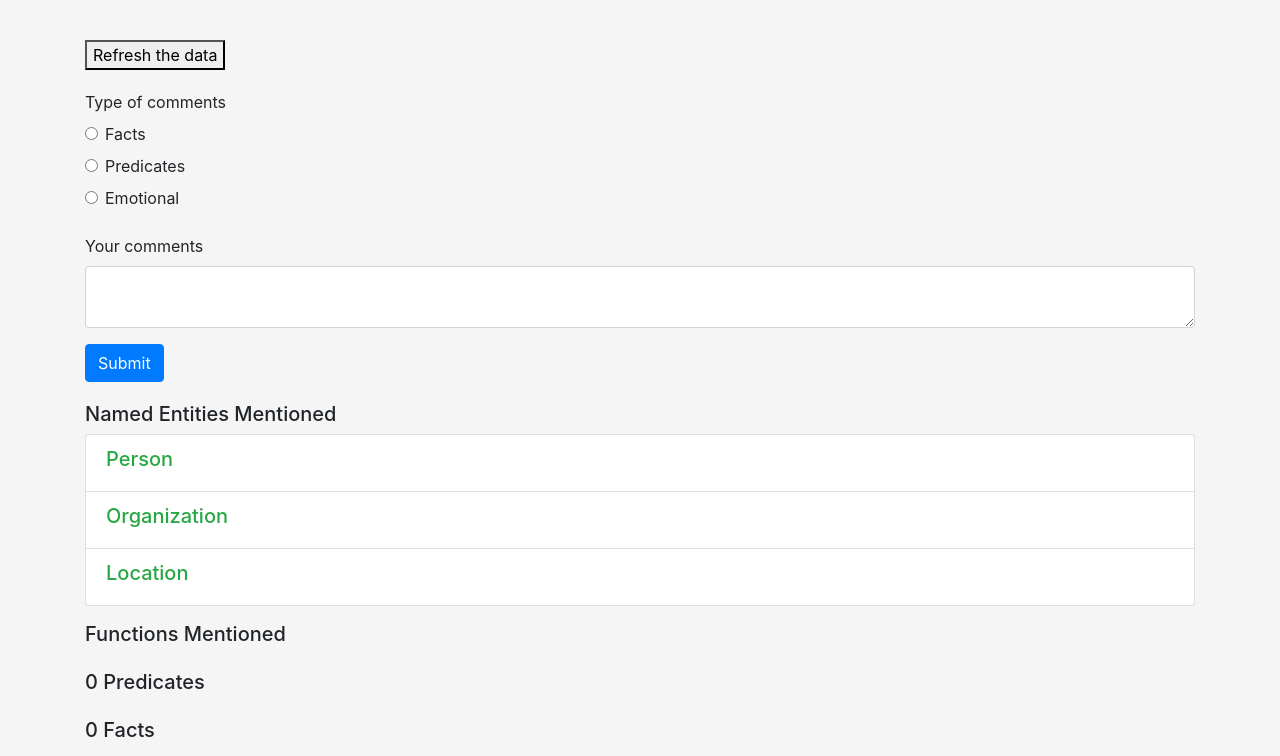
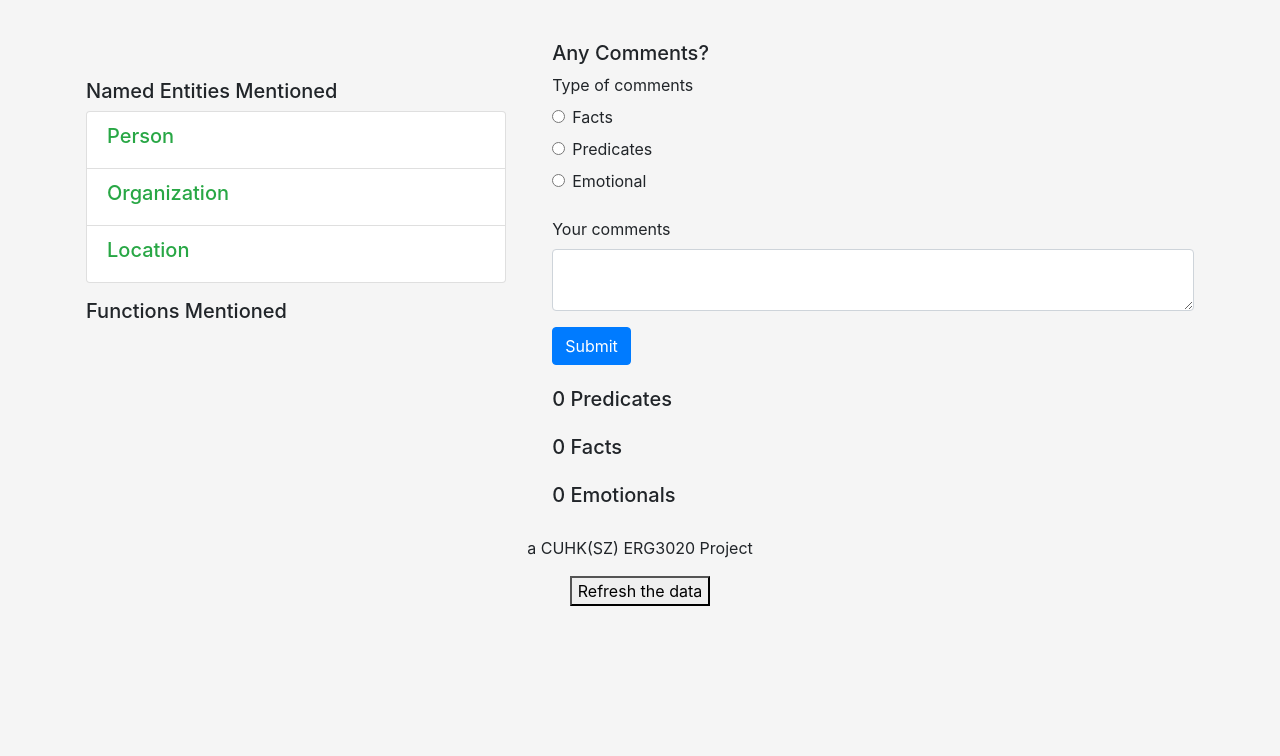
Before and after one commit to BlueRainLi/ERG3020-Project, a Flask app: template sayhello/templates/index.html in a window 1280 px wide. Shown: the part 181-937 px from the top of the page. After the commit the page ends 787 px from the top, so only its background shows below. Run offline with Flask 2, Linux system fonts and the light colour scheme; the template is opened without the code that fills it: values that come from a table or form of the project are taken from there, others are empty; parts of the project's set-up code (start-up, migrations or seed data) failed here and were passed over; some libraries are stand-ins or nearby versions.

Commit message:
layout redesign

```diff
--- a/sayhello/templates/base.html
+++ b/sayhello/templates/base.html
@@ -28,10 +28,6 @@
 
     </header>
 
-    <form action="/refresh" method="get" class="hello-form">
-        <button name="refresh" type=submit class="button">Refresh the data</button>
-    </form>
-
     {% for message in get_flashed_messages() %}
         <div class="alert alert-info">
             <button type="button" class="close" data-dismiss="alert">&times;</button>
@@ -40,13 +36,15 @@
     {% endfor %}
     {% block content %}{% endblock %}
 
-
-
     <footer class="text-center">
         {% block footer %}
             <p>a CUHK(SZ) ERG3020 Project</p>
         {% endblock %}
+            <form action="/refresh" method="get" class="hello-form">
+                <button name="refresh" type=submit class="button">Refresh the data</button>
+            </form>
     </footer>
+
 </main>
 
 <script type="text/javascript" src="{{ url_for('static', filename='js/jquery-3.2.1.slim.min.js') }}"></script>
--- a/sayhello/templates/index.html
+++ b/sayhello/templates/index.html
@@ -3,10 +3,11 @@
 
 {% block content %}
 
-    <div class="hello-form">
-        {{ render_form(fact_form, action=request.full_path) }}
-    </div>
-
+<table width="100%" border="0">
+      <tbody>
+        <tr>
+          <td width="38%">
+              <!--Name Entities and Functions-->
                   <h5>Named Entities Mentioned</h5>
                     <div class="list-group">
                             <a class="list-group-item list-group-item-action flex-column">
@@ -42,7 +43,25 @@
                         {% endfor %}
                     </div>
                     <p></p>
+              <!-- information extraction module ended -->
 
+          </td>
+            <td width="4%">&nbsp;</td>
+
+          <td width="58%">
+              <!-- Input Area -->
+              <h5>Any Comments?</h5>
+              <div class="hello-form">
+                {{ render_form(fact_form, action=request.full_path) }}
+              </div>
+
+          </td>
+        </tr>
+        <tr>
+          <td>&nbsp;</td>
+            <td>&nbsp;</td>
+          <td>
+              <!--Comments area -->
 
                               <!-- This is Predicates Rank 1 -->
                 <h5>{{ predicates|length }} Predicates</h5>
@@ -111,5 +130,10 @@
                     {% endfor %}
                 </div>
 
+          </td>
+        </tr>
+      </tbody>
+</table>
+
 
 {% endblock %}
```
Also changed, not shown: data.db, 2 other files. Lines whose indentation alone changed are shown as unchanged.
